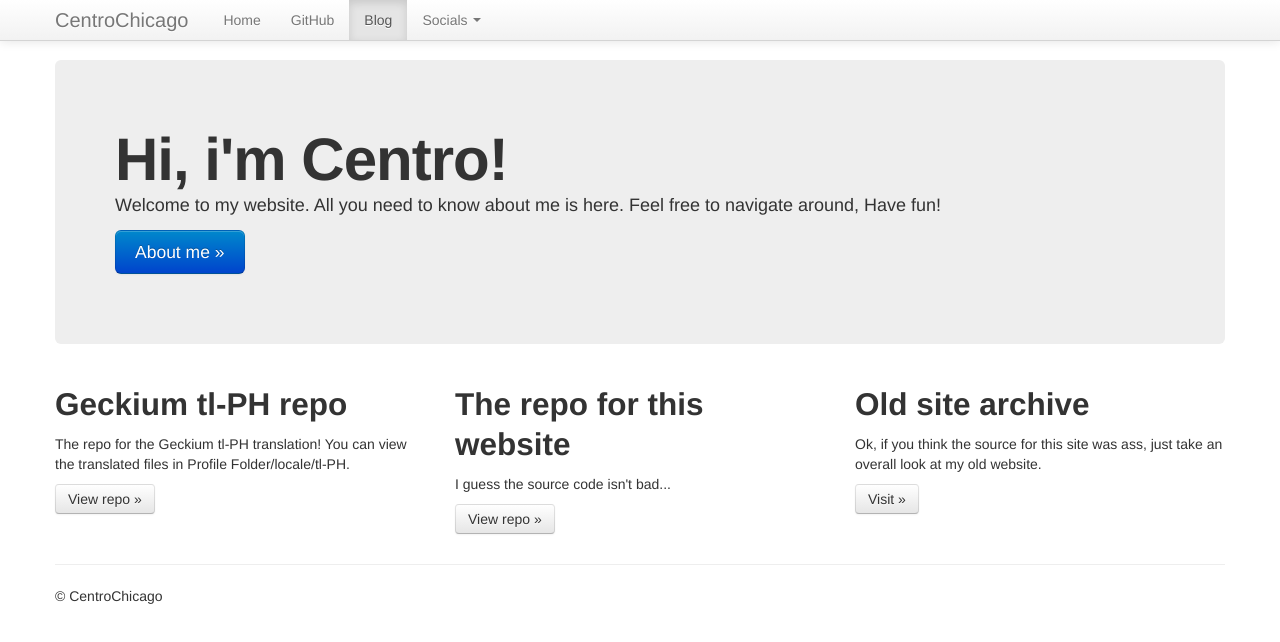
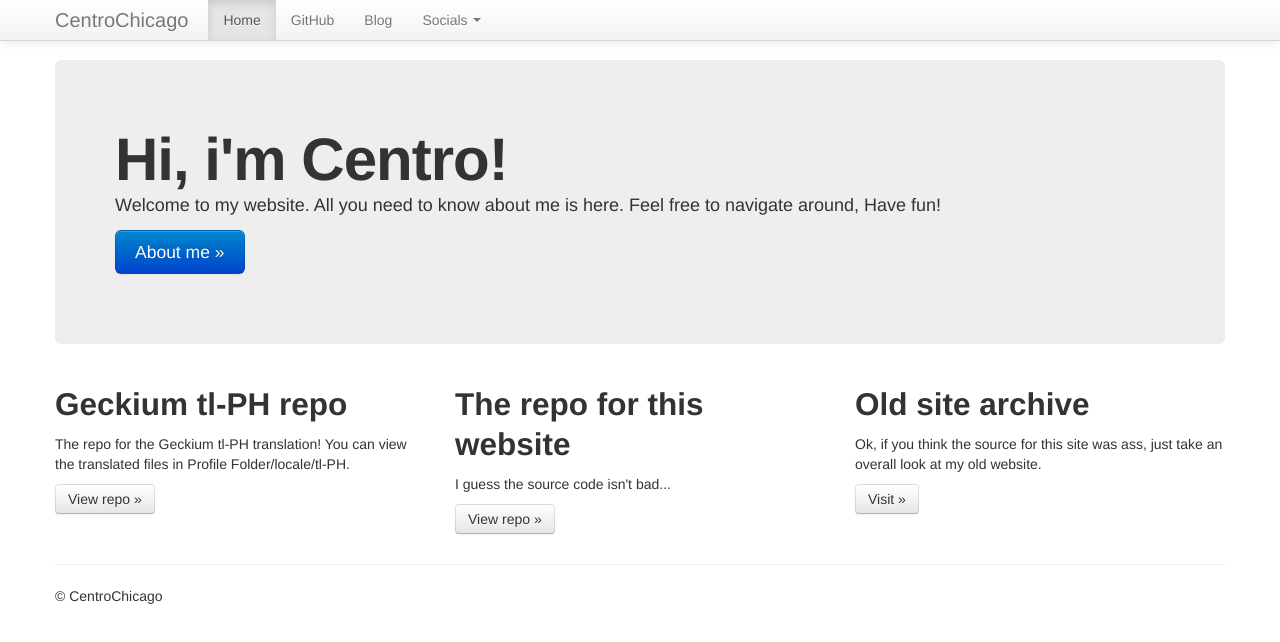
Before and after one commit to CentroChicago/centrochicago.github.io, a plain HTML site: page index.html in a window 1280 px wide. Drawn offline with Linux system fonts and the light colour scheme.

Commit message:
Update index.html

```diff
--- a/index.html
+++ b/index.html
@@ -43,9 +43,9 @@
           <a class="brand" href="#">CentroChicago</a>
           <div class="nav-collapse collapse">
             <ul class="nav">
-              <li><a href="index.html">Home</a></li>
+              <li class="active"><a href="index.html">Home</a></li>
               <li><a href="https://github.com/CentroChicago/">GitHub</a></li>
-              <li class="active"><a href="blog.html">Blog</a></li>
+              <li><a href="blog.html">Blog</a></li>
               <li class="dropdown">
                 <a href="#" class="dropdown-toggle" data-toggle="dropdown">Socials <b class="caret"></b></a>
                 <ul class="dropdown-menu">
```
